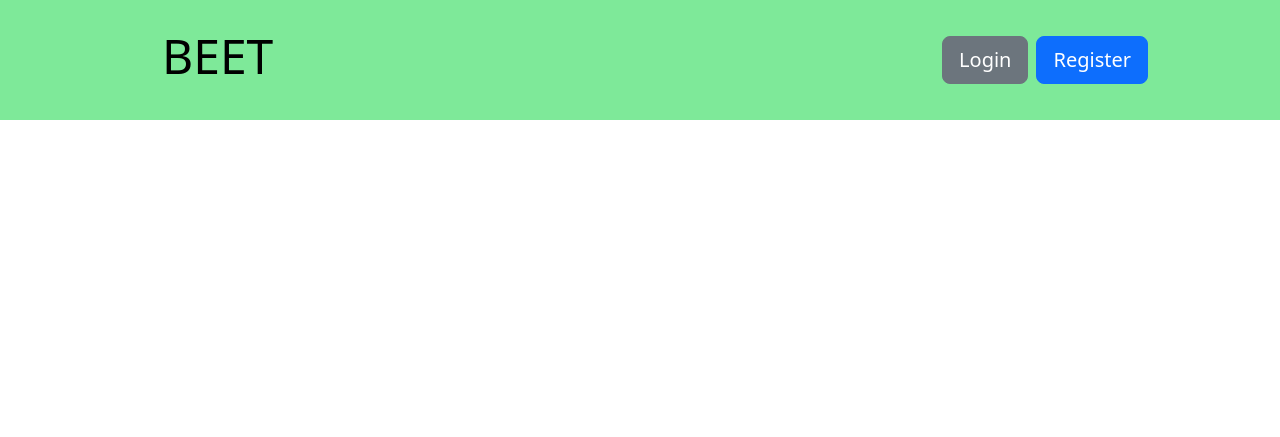
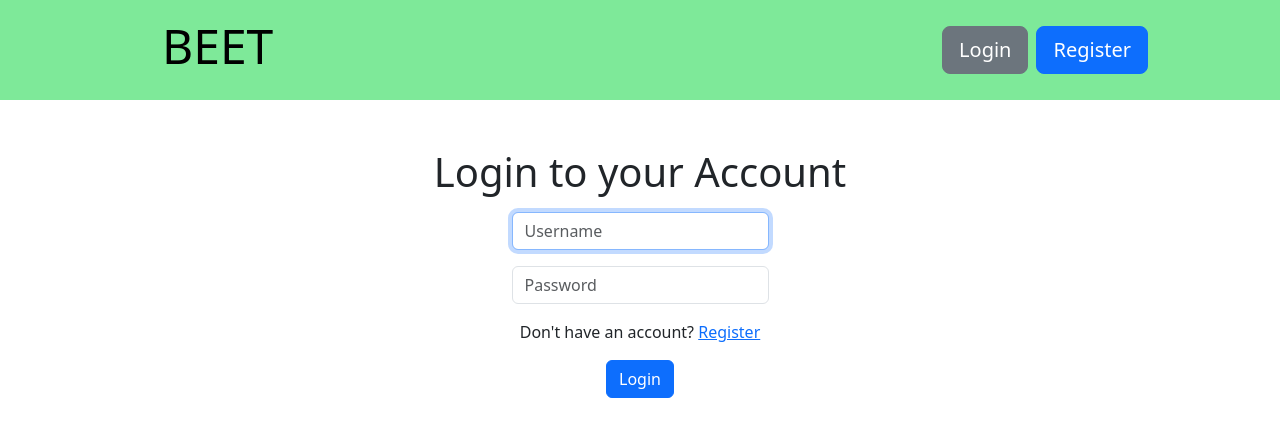
Before and after one commit to 98damage/cs50Final, a Flask app: page /login in a window 1280 px wide. Shown: the top 437 px of the page. Run offline with Flask 3, Linux system fonts and the light colour scheme; some libraries are stand-ins or nearby versions.

Commit message:
Post Bluies Library Work

```diff
--- a/app.py
+++ b/app.py
@@ -12,6 +12,7 @@ app = Flask(__name__)
 app.config["SESSION_PERMANENT"] = False
 app.config["SESSION_TYPE"] = "filesystem"
 app.config["DEBUG"] = True
+app.secret_key = os.urandom(24)
 Session(app)
 
 db = SQL("sqlite:///beet.db")
@@ -29,14 +30,44 @@ def index():
 
 @app.route("/login", methods=['GET', 'POST'])
 def login():
+    """Log user in"""
 
-    session.clear() # forget user_id
+    if 'user_id' in session: # if user logged in, redirect the to homepage
+        return redirect(url_for('index'))
 
     if request.method == 'POST': # user has tried to login
+
+        if not request.form.get('username'): # if user hasn't entered username
+            flash('Username if required', 'error')
+            return render_template('login.html')
+
+        elif not request.form.get('password'): # if user hasn't entered password
+            flash('Password is required', 'error')
+            return render_template('login.html')
+
+        # get user data from users table
+        userDb = db.execute('SELECT * FROM users WHERE username=?', request.form.get('username'))
+
+        # check if password matches hash
+        if len(userDb) != 1 or not check_password_hash(userDb[0]['hash'], request.form.get('password')):
+            flash('Username or Password Incorrect', 'error')
+            return render_template('login.html')
+
+        session['user_id'] = userDb[0]['id']
+
         return redirect("/")
 
     else:   # GET request
         return render_template("login.html")
+
+
+@app.route("/logout")
+def logout():
+    """Log the user out when logout pressed"""
+
+    session.clear()
+    flash('You have successfully been logged out', 'info')
+    return redirect(url_for('login'))
 
 
 @app.route("/register", methods=['GET', 'POST'])
@@ -48,27 +79,27 @@ def register():
 
         if not userReg: # force user to enter value
             flash('Username is required', 'error')
-            return redirect(url_for('register'))
+            return render_template('register.html')
 
         passReg = request.form.get('password')
 
         if not passReg or passReg != request.form.get('confirmation'):
             flash('Password Required / Passwords do not match', 'error')
-            return redirect(url_for('register'))
+            return render_template('register.html')
 
         userDb = db.execute('SELECT username FROM users WHERE username=?', userReg)
 
         if userDb:
             if userDb[0]['username'] == userReg:
                 flash('Username Already Taken', 'error')
-                return redirect(url_for('register'))
+                return render_template('register.html')
 
         db.execute('INSERT INTO users (username, hash) VALUES(?,?)', userReg, generate_password_hash(passReg, method='pbkdf2', salt_length=16))
 
-        userid = db.execute('SELECT id FROM users WHERE username=?', userReg)
-        session['id'] = userid[0]['id']
+        flash('Successfully Registered!', 'success')
+        print(session)
 
-        return redirect(url_for('survey')) # redirect user to SURVEY??? ############# FIX THIS #####################
+        return redirect(url_for('login')) # redirect user to SURVEY??? ############# FIX THIS #####################
 
     else:
         return render_template("register.html")
--- a/static/styles.css
+++ b/static/styles.css
@@ -1,8 +1,23 @@
 .navbar {
-    height: 120px;
+    height: 100px;
 }
 
 .navbar-brand {
     font-size: 3rem;
     margin-left: 150px;
 }
+
+.alert.error {
+    background-color: #f8d7da;
+    color: #721c24;
+}
+
+.alert.success {
+    background-color: #d4edda;
+    color: #155724;
+}
+
+.alert.info {
+    background-color: #d1ecf1;
+    color: #0c5460;
+}
--- a/templates/layout.html
+++ b/templates/layout.html
@@ -13,15 +13,15 @@
     <title>Beet:</title> <!-- ADD JINJA TO TITLE (CHANGES DEPENDING ON WHAT PAGE YOURE ON)-->
 </head>
 
-<body>
+<header>
     <nav class="navbar sticky-top navbar-expand-lg" style="background-color: #7ee999;">
         <div class="container-fluid">
             <a class="navbar-brand h1" href="/">
                 BEET
             </a>
             <div class="collapse navbar-collapse">
-                {% if session["user_id"] %}
-                <div class="navbar-nav">
+                {% if session.get("user_id") %}
+                <div class="navbar-nav container-fluid">
                     <a class="nav-link active fs-4" aria-current="page" href="#">Weekly Plan</a>
                     <!--active & aria-current will change depending on what page is selected-->
                     <a class="nav-link fs-4" href="#">Generate Recipes</a>
@@ -30,11 +30,9 @@
                     <!--WRITE SOME JS TO  MAKE 'active' & aria-current change <a> classes-->
                     <!--ADD BURGER MENU BUTTON TO MAKE NAV COLLAPSABLE?-->
                 </div>
-                <div class="ms-auto" style="margin-right: 100px;">
-                    <form class="container-fluid d-flex">
-                        <button class="btn btn-primary btn-lg me-2" type="button">Logout</button>
-                        <button class="btn btn-secondary btn-lg me-2" type="button">Account</button>
-                    </form>
+                <div class="ms-auto container-fluid d-flex justify-content-end" style="margin-right: 100px;">
+                    <a class="btn btn-primary btn-lg me-2" href="{{ url_for('logout') }}" type="button">Logout</a>
+                    <a class="btn btn-secondary btn-lg me-2" type="button">Account</a>
                 </div>
                 {% else %}
                 <div class="ms-auto" style="margin-right: 100px;">
@@ -47,14 +45,20 @@
             </div>
         </div>
     </nav>
+</header>
 
-    {% if get_flashed_messages() %}
-    <header>
-        <div class="alert alert-primary mb-0 text-center" role="alert">
-            {{ get_flashed_messages() | join(" ") }}
+<body>
+    {% with messages = get_flashed_messages(with_categories=True) %}
+    {% if messages %}
+    <div>
+        {% for category, message in messages %}
+        <div class="alert {{ category }} mb-0 text-center" role="alert">
+            {{ message }}
         </div>
-    </header>
+        {% endfor %}
+    </div>
     {% endif %}
+    {% endwith %}
 
     <main class="container py-5 text-center">
         {% block main %}{% endblock %}
--- a/templates/login.html
+++ b/templates/login.html
@@ -5,5 +5,20 @@ Login
 {% endblock %}
 
 {% block main %}
-
+<h1 class="mb-3">Login to your Account</h1>
+<form action="/login" method="post">
+    <div class="mb-3">
+        <input autocomplete="off" autofocus class="form-control mx-auto w-auto" name="username" placeholder="Username"
+            type="text" required>
+    </div>
+    <div class="mb-3">
+        <input autocomplete="off" class="form-control mx-auto w-auto" name="password" placeholder="Password"
+            type="password" required>
+    </div>
+    <div class="mb-3">
+        <span>Don't have an account?</span>
+        <a href="{{ url_for('register') }}">Register</a>
+    </div>
+    <button class="btn btn-primary" type="submit">Login</button>
+</form>
 {% endblock %}
--- a/templates/register.html
+++ b/templates/register.html
@@ -5,6 +5,7 @@ Registration
 {% endblock %}
 
 {% block main %}
+<h1 class="mb-3">Register an Account</h1>
 <form action="/register" method="post">
     <div class="mb-3">
         <input autocomplete="off" autofocus class="form-control mx-auto w-auto" name="username" placeholder="Username"
@@ -18,6 +19,10 @@ Registration
         <input autocomplete="off" class="form-control mx-auto w-auto" name="confirmation" placeholder="Re-type Password"
             type="password" required>
     </div>
+    <div class="mb-3">
+        <span>Already have an account?</span>
+        <a href="{{ url_for('login') }}">Login</a>
+    </div>
     <button class="btn btn-primary" type="submit">Register</button>
 </form>
 {% endblock %}
```
Also changed, not shown: beet.db.
